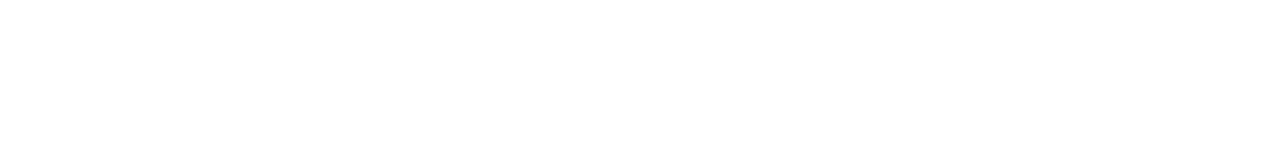
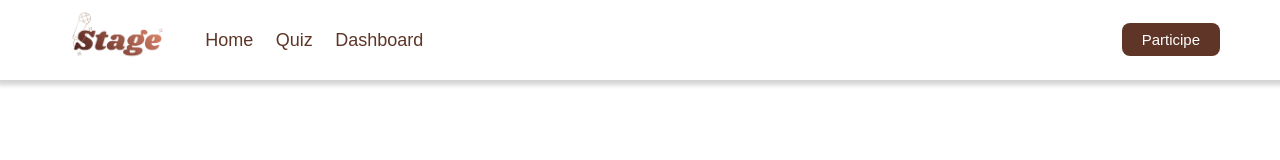
Before and after one commit to beatriz-reissiq/Stage, a plain HTML site: page Site Institucional/quiz.html in a window 1280 px wide. Drawn offline with Linux system fonts and the light colour scheme; a web font is replaced by a local one.

Commit message:
Adicionando navbar na página de quiz

```diff
--- /dev/null
+++ b/Site Institucional/css/quiz.css
@@ -0,0 +1,86 @@
+/* Declarando Cores ---------------------------------------- */
+:root {
+    --primaria: #5E3527;
+    --secundaria: #B39289;
+    --terciaria: #A1786E;
+}
+
+/* Declarando Fontes Personalizadas ---------------------------------------- */
+@font-face {
+  font-family: 'Montserrat';
+  src: url('./assets/fonts/Montserrat-VariableFont_wght.ttf');
+  font-weight: 100 900;
+  font-style: normal;
+}
+
+@font-face {
+    font-family: 'Caligrafia';
+    src: url('./assets/fonts/AlexBrush-Regular.ttf');
+}
+/* ---------------------------------------- */
+*{
+    margin: 0px;
+    font-family: 'Montserrat', sans-serif;
+    padding: 0px
+}
+
+body {
+    background-color: white;
+    }
+
+    button {
+        border: none;
+        background: none;
+        outline: none;
+        cursor: pointer;
+    }
+
+/* NAVBAR ---------------------------------------- */
+header {
+    nav {
+        display: flex;
+        justify-content: flex-start;
+        align-items: center;
+        background-color: white;
+        width: 100%;
+        min-height: 80px;
+        margin: 0px;
+        gap: 20px;
+        box-shadow: 1px 1px 5px 4px rgba(0, 0, 0, 0.175);
+
+        .logo {
+            display: flex;
+            height: 50px;
+            margin-left: 70px;
+            margin-bottom: 10px;
+        }
+
+        .link {
+            margin-left: 10px;
+            a {
+                font-size: 18px;
+                color:var(--primaria);
+                text-decoration: none;
+                text-align: end;
+                padding-right: 8px;
+            }
+        }
+
+        .forms {
+            margin-left: auto;
+            margin-right: 60px;
+        }
+           .acess {
+            font-size: 15px;
+            text-decoration: none;
+            padding: 8px 20px;
+            background-color: var(--primaria);
+            color: white;
+            border-radius: 8px;
+            border: none;
+            cursor: pointer;
+
+        }
+        }
+}
+/* ---------------------------------------- */
--- a/Site Institucional/quiz.html
+++ b/Site Institucional/quiz.html
@@ -3,9 +3,28 @@
 <head>
     <meta charset="UTF-8">
     <meta name="viewport" content="width=device-width, initial-scale=1.0">
-    <title>Document</title>
+    <title>Quiz</title>
+    <link rel="stylesheet" href="./css/quiz.css">
 </head>
 <body>
+     <header>
+    <nav>
+        <div class="logo">
+            <img src="./assets/img/logo.png" alt="">
+        </div>
+
+        <div class="link">
+        <a class="link" href="home.html">Home</a>
+        <a class="link" href="quiz.html">Quiz</a>
+        <a class="link" href="dashboard.html">Dashboard</a>
+        </div>
+
+        <div class="forms">
+            <button><a class="acess" href="cadastro.html">Participe</a></button>
+        </div>
+    </nav>
+  </header>
+
 
 </body>
 </html>
```
